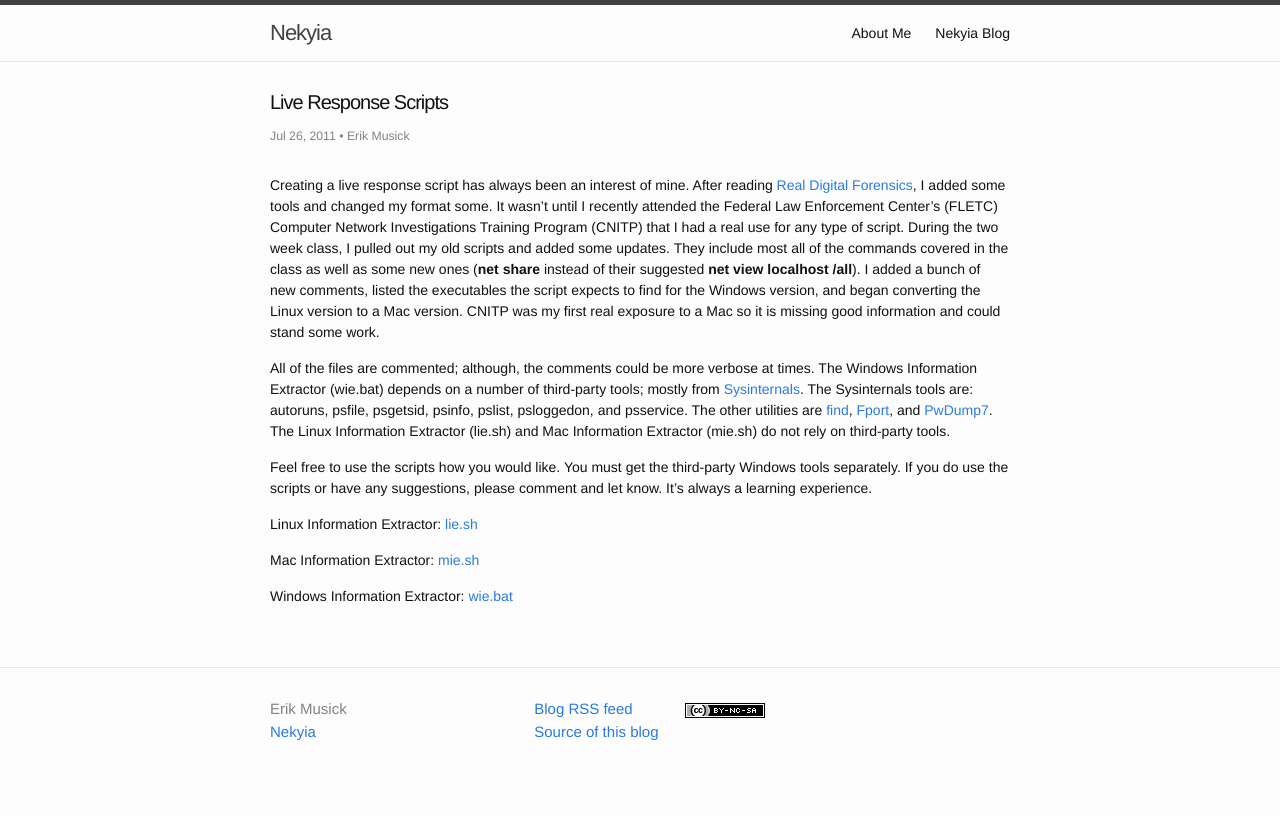
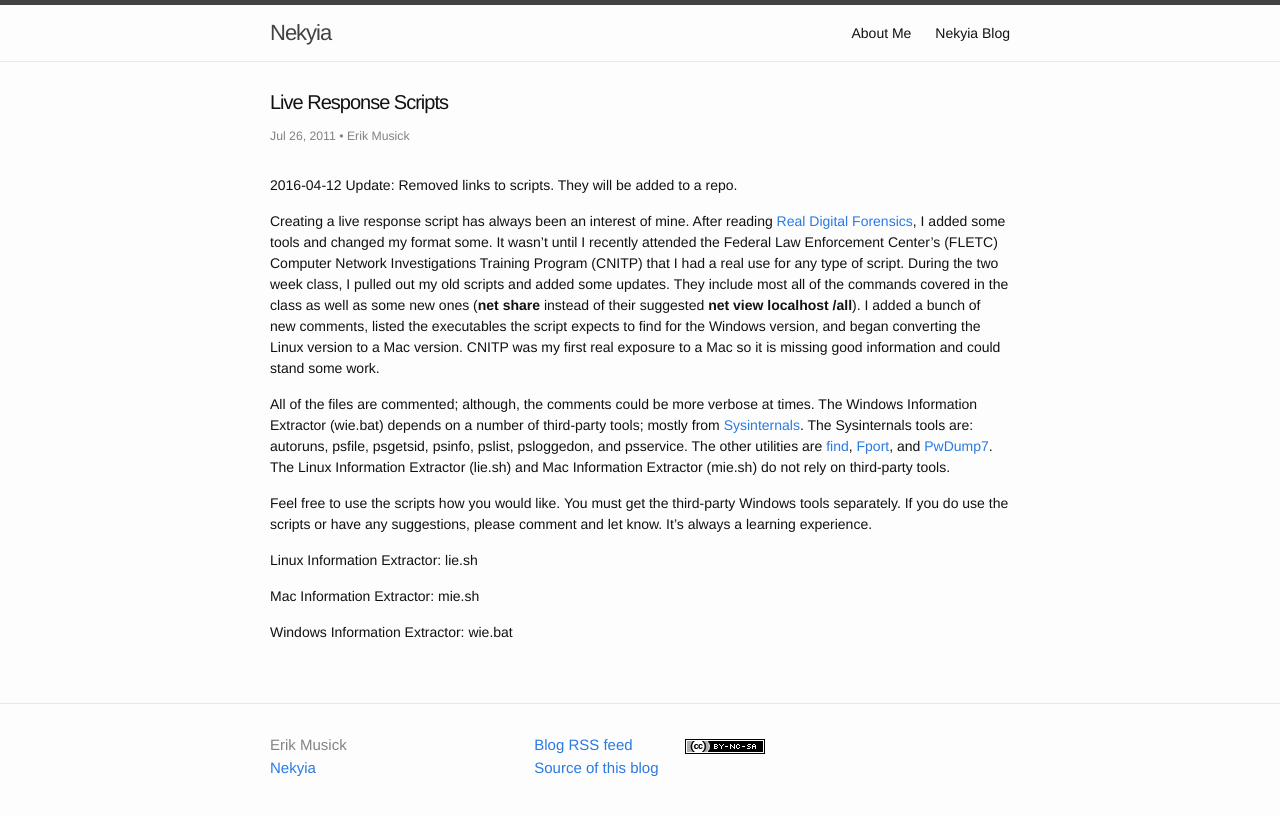
Before and after one commit to emusick/emusick.github.io, a Jekyll site: the page built from _posts/2011-07-26-live-response-scripts.md, in a window 1280 px wide. Shown: the top 816 px of the page. Built offline with Jekyll 4.4.1, drawn with Linux system fonts in a browser that asks for light colours.

Commit message:
Update 2011-07-26-live-response-scripts.md
Removed broken links

```diff
--- a/_posts/2011-07-26-live-response-scripts.md
+++ b/_posts/2011-07-26-live-response-scripts.md
@@ -16,14 +16,16 @@ tags:
   - scripts
   - windows
 ---
+2016-04-12 Update: Removed links to scripts. They will be added to a repo.
+
 Creating a live response script has always been an interest of mine. After reading [Real Digital Forensics](http://www.amazon.com/Real-Digital-Forensics-Computer-Security/dp/0321240693 "Amazon link for the Real Digital Forensics book"), I added some tools and changed my format some. It wasn&#8217;t until I recently attended the Federal Law Enforcement Center&#8217;s (FLETC) Computer Network Investigations Training Program (CNITP) that I had a real use for any type of script. During the two week class, I pulled out my old scripts and added some updates. They include most all of the commands covered in the class as well as some new ones (**net share** instead of their suggested **net view localhost /all**). I added a bunch of new comments, listed the executables the script expects to find for the Windows version, and began converting the Linux version to a Mac version. CNITP was my first real exposure to a Mac so it is missing good information and could stand some work.
 
 All of the files are commented; although, the comments could be more verbose at times. The Windows Information Extractor (wie.bat) depends on a number of third-party tools; mostly from [Sysinternals](http://technet.microsoft.com/en-us/sysinternals "Microsoft homepage for Sysinternals"). The Sysinternals tools are: autoruns, psfile, psgetsid, psinfo, pslist, psloggedon, and psservice. The other utilities are [find](http://unxutils.sourceforge.net/ "UnxUtils homepage for the suite containing find"), [Fport](http://www.mcafee.com/us/downloads/free-tools/fport.aspx "McAfee homepage for Fport"), and [PwDump7](http://www.tarasco.org/security/pwdump_7/ "Tarasco Security homepage for PwDump7"). The Linux Information Extractor (lie.sh) and Mac Information Extractor (mie.sh) do not rely on third-party tools.
 
 Feel free to use the scripts how you would like. You must get the third-party Windows tools separately. If you do use the scripts or have any suggestions, please comment and let know. It&#8217;s always a learning experience.
 
-Linux Information Extractor: [lie.sh](/content/scripts/lie.sh "Linux Information Extractor script")
+Linux Information Extractor: lie.sh
 
-Mac Information Extractor: [mie.sh](/content/scripts/mie.sh "Mac Information Extractor script")
+Mac Information Extractor: mie.sh
 
-Windows Information Extractor: [wie.bat](/content/scripts/wie.bat "Windows Information Extractor script")
+Windows Information Extractor: wie.bat
```
